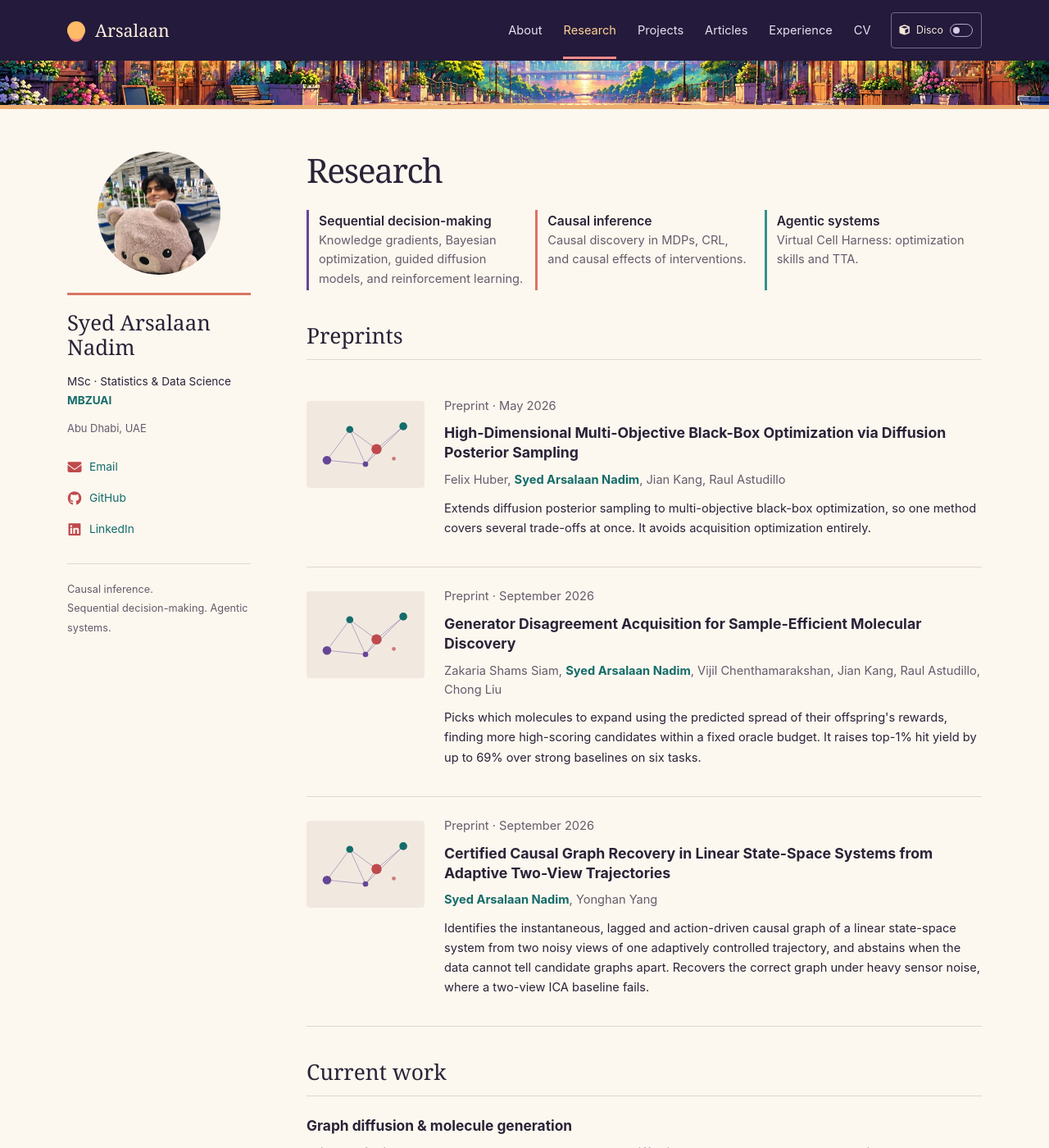
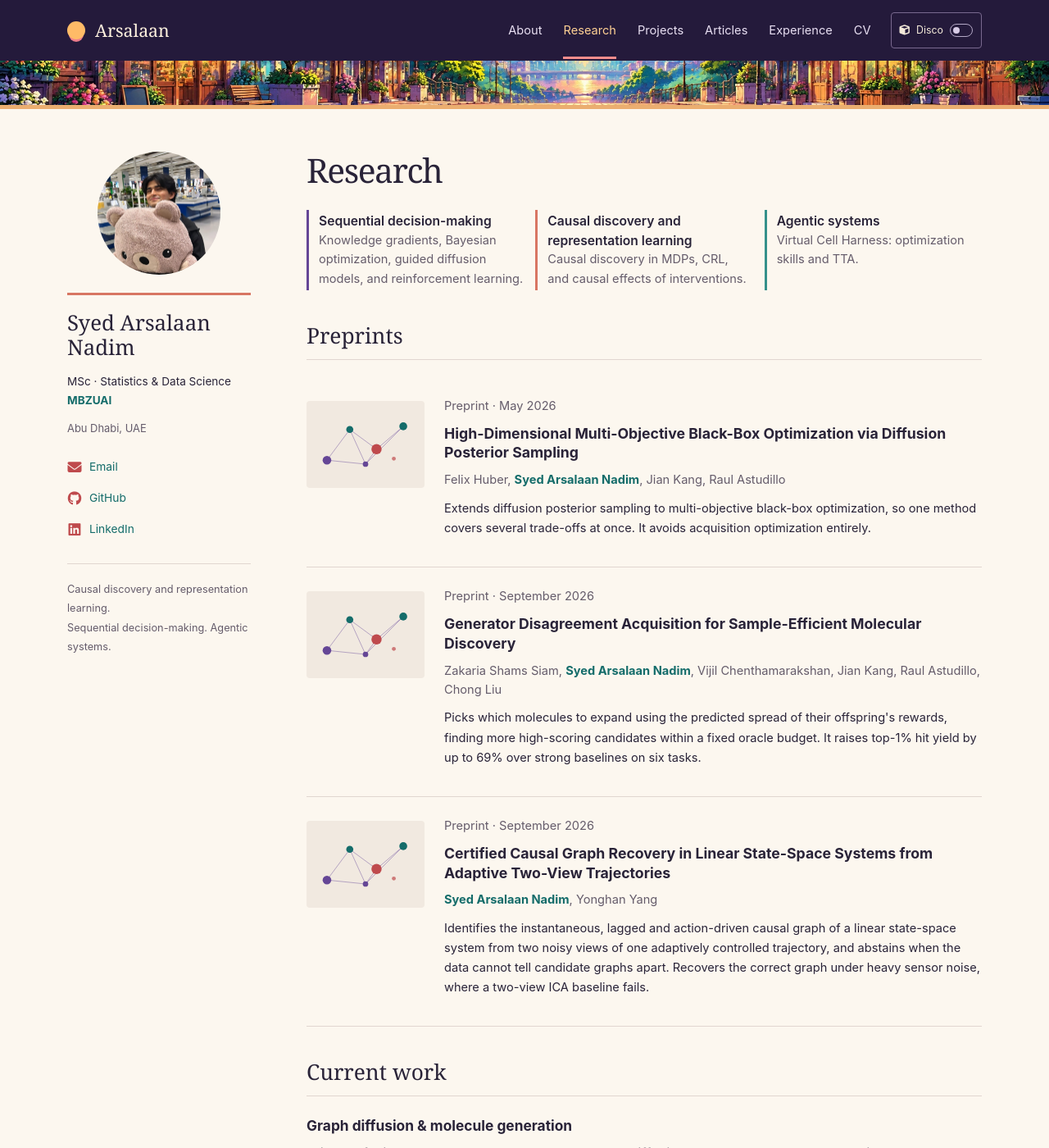
Before and after one commit to OrionXV/OrionXV.github.io, a Jekyll site: the page built from _pages/research.md, in a window 1280 px wide and 1400 px high, scrolled down 223 px. Shown: the whole window at 82% size. Built offline with Jekyll 4.4.1, drawn with Linux system fonts in a browser that asks for light colours; some of the changed text lies outside the part shown.

Commit message:
docs: reword causal focus as causal discovery and representation learning

```diff
--- a/_config.yml
+++ b/_config.yml
@@ -3,7 +3,7 @@ site_theme: default
 title: Syed Arsalaan Nadim
 title_separator: "·"
 name: Syed Arsalaan Nadim
-description: "Causal inference, sequential decision-making, and agentic systems. MSc student in Statistics and Data Science at MBZUAI."
+description: "Causal discovery and causal representation learning, sequential decision-making, and agentic systems. MSc student in Statistics and Data Science at MBZUAI."
 url: "https://orionxv.github.io"
 baseurl: ""
 repository: "OrionXV/OrionXV.github.io"
--- a/_data/experience.yml
+++ b/_data/experience.yml
@@ -4,7 +4,7 @@
   period: August 2025 – Present
   paragraphs:
     - Graph diffusion models (molecular generation) with Prof. Jian Kang.
-    - Causal inference (causal discovery and causal representation learning) with Prof. Yan Gong.
+    - Causal discovery and causal representation learning with Prof. Yan Gong.
     - Bayesian optimization and multi-objective black-box optimization with Prof. Raúl Astudillo.
 - id: aalto
   organization: Aalto University
--- a/_includes/author-profile.html
+++ b/_includes/author-profile.html
@@ -10,5 +10,5 @@
     <li><a href="https://github.com/{{ site.author.github }}"><span class="fa-brands fa-github" aria-hidden="true"></span> GitHub</a></li>
     <li><a href="https://www.linkedin.com/in/{{ site.author.linkedin }}/"><span class="fa-brands fa-linkedin" aria-hidden="true"></span> LinkedIn</a></li>
   </ul>
-  <p class="profile-note">Causal inference.<br>Sequential decision-making. Agentic systems.</p>
+  <p class="profile-note">Causal discovery and representation learning.<br>Sequential decision-making. Agentic systems.</p>
 </div>
--- a/_includes/research-areas.html
+++ b/_includes/research-areas.html
@@ -1,5 +1,5 @@
 <dl class="research-list" id="research-focus-title">
   <div><dt>Sequential decision-making</dt><dd>Knowledge gradients, Bayesian optimization, guided diffusion models, and reinforcement learning.</dd></div>
-  <div><dt>Causal inference</dt><dd>Causal discovery in MDPs, CRL, and causal effects of interventions.</dd></div>
+  <div><dt>Causal discovery and representation learning</dt><dd>Causal discovery in MDPs, CRL, and causal effects of interventions.</dd></div>
   <div><dt>Agentic systems</dt><dd>Virtual Cell Harness: optimization skills and TTA.</dd></div>
 </dl>
--- a/_pages/research.md
+++ b/_pages/research.md
@@ -23,7 +23,7 @@ With Prof. Jian Kang at MBZUAI, I work on graph diffusion models (molecular gene
 
 With Prof. Raúl Astudillo at MBZUAI, I work on Bayesian optimization and multi-objective black-box optimization.
 
-### Causal inference
+### Causal discovery and representation learning
 
 With Prof. Yan Gong, I work on causal discovery and causal representation learning.
 
```
